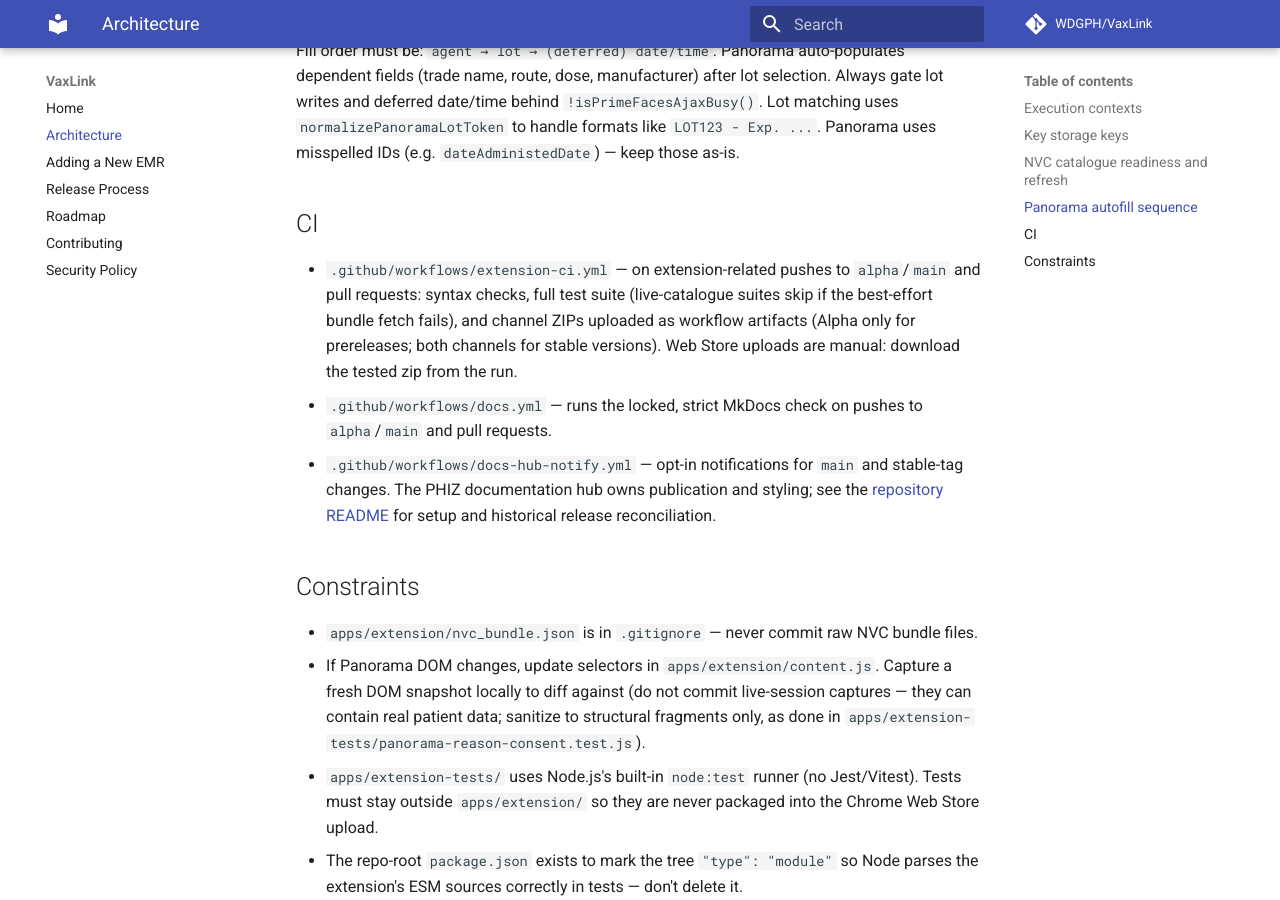
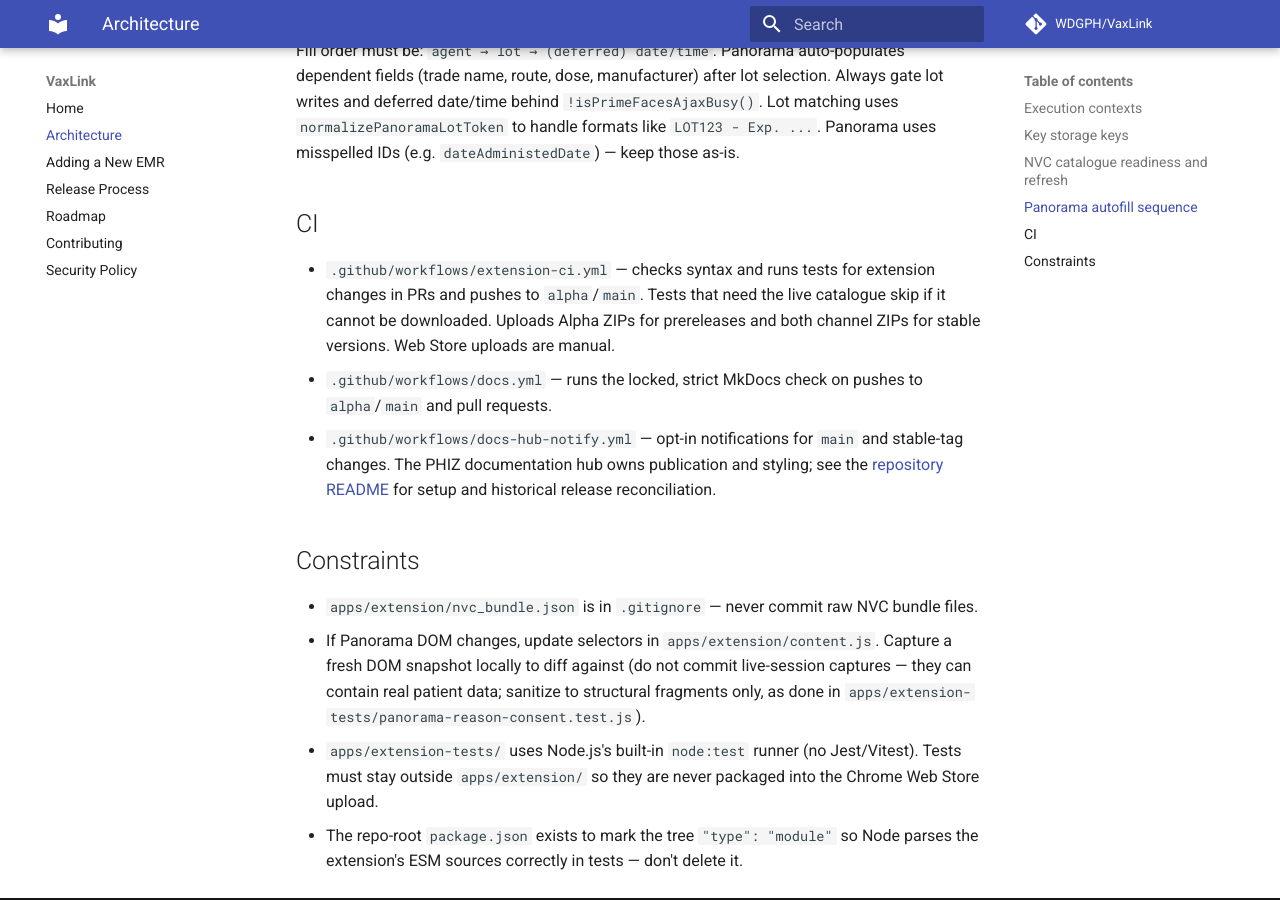
Before and after one commit to WDGPH/VaxLink, an MkDocs documentation site: the page built from docs/architecture.md, in a window 1280 px wide and 900 px high, scrolled down 2315 px. Built offline with MkDocs 1.6.1 and Material for MkDocs 9.7.7, drawn with Linux system fonts in a browser that asks for light colours; comment, search, counter and statistics services are not loaded; some of the changed text lies outside the part shown.

Commit message:
docs: clarify scanner behavior and shorten maintenance notes

```diff
--- a/docs/architecture.md
+++ b/docs/architecture.md
@@ -17,7 +17,7 @@
 
 **`content.js`** — injected into Panorama and InputHealth pages. Owns:
 
-- Routes scans from the dedicated Web Serial scanner channel on supported pages
+- Receives Web Serial scans on supported pages
 - HUD overlay on supported pages
 - EMR-specific autofill dispatch (`autoFillTelus` → Panorama or generic fill)
 - Workflow mode reading from `chrome.storage.local`
@@ -93,11 +93,10 @@
 
 ## CI
 
-- `.github/workflows/extension-ci.yml` — on extension-related pushes to
-  `alpha`/`main` and pull requests: syntax checks, full test suite (live-catalogue suites
-  skip if the best-effort bundle fetch fails), and channel ZIPs uploaded as
-  workflow artifacts (Alpha only for prereleases; both channels for stable
-  versions). Web Store uploads are manual: download the tested zip from the run.
+- `.github/workflows/extension-ci.yml` — checks syntax and runs tests for
+  extension changes in PRs and pushes to `alpha`/`main`. Tests that need the live
+  catalogue skip if it cannot be downloaded. Uploads Alpha ZIPs for prereleases
+  and both channel ZIPs for stable versions. Web Store uploads are manual.
 - `.github/workflows/docs.yml` — runs the locked, strict MkDocs check on
   pushes to `alpha`/`main` and pull requests.
 - `.github/workflows/docs-hub-notify.yml` — opt-in notifications for `main` and
```
Also changed, not shown: CLAUDE.md (+5 -2 lines), CONTRIBUTING.md (+1 -1 lines), README.md (+1 -1 lines), apps/extension/README.md (+1 -1 lines).
